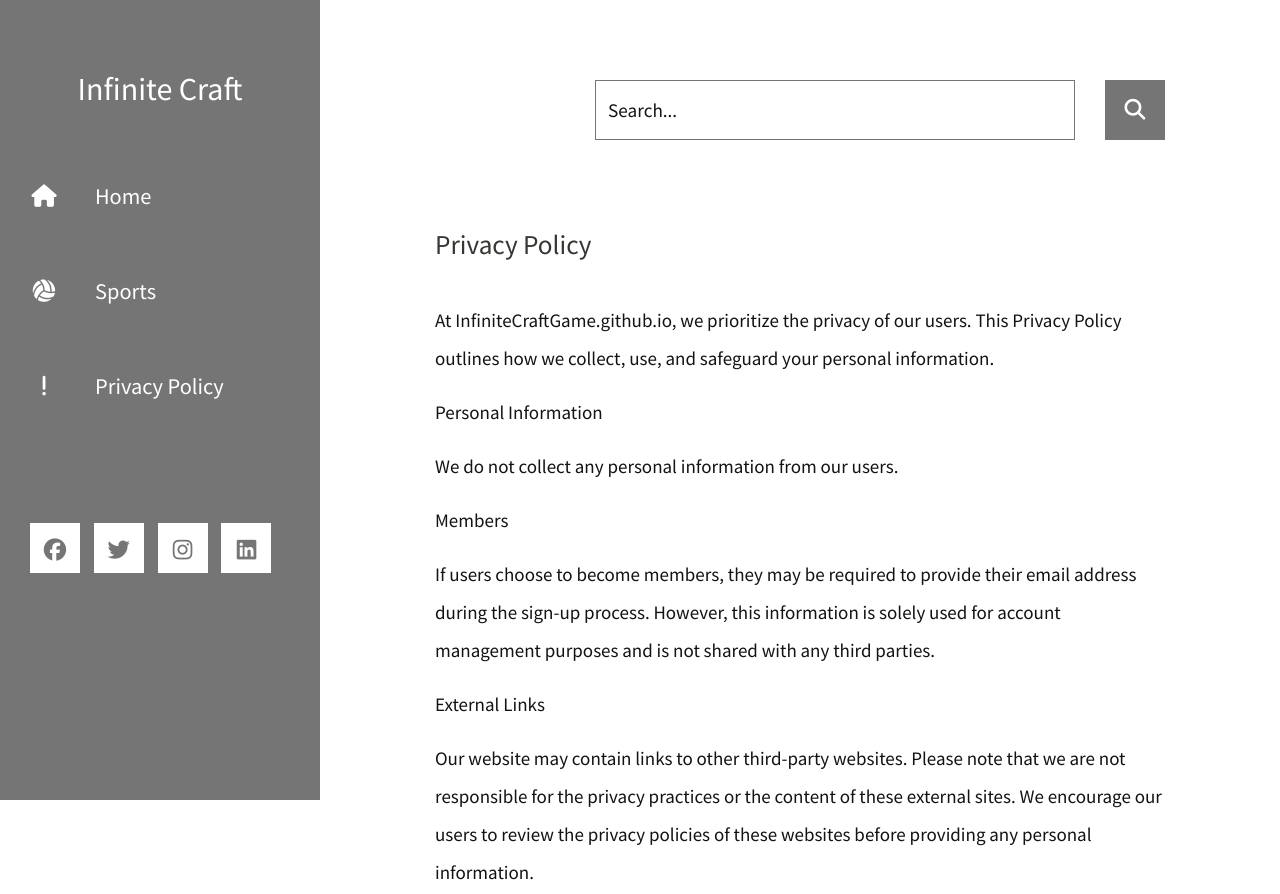
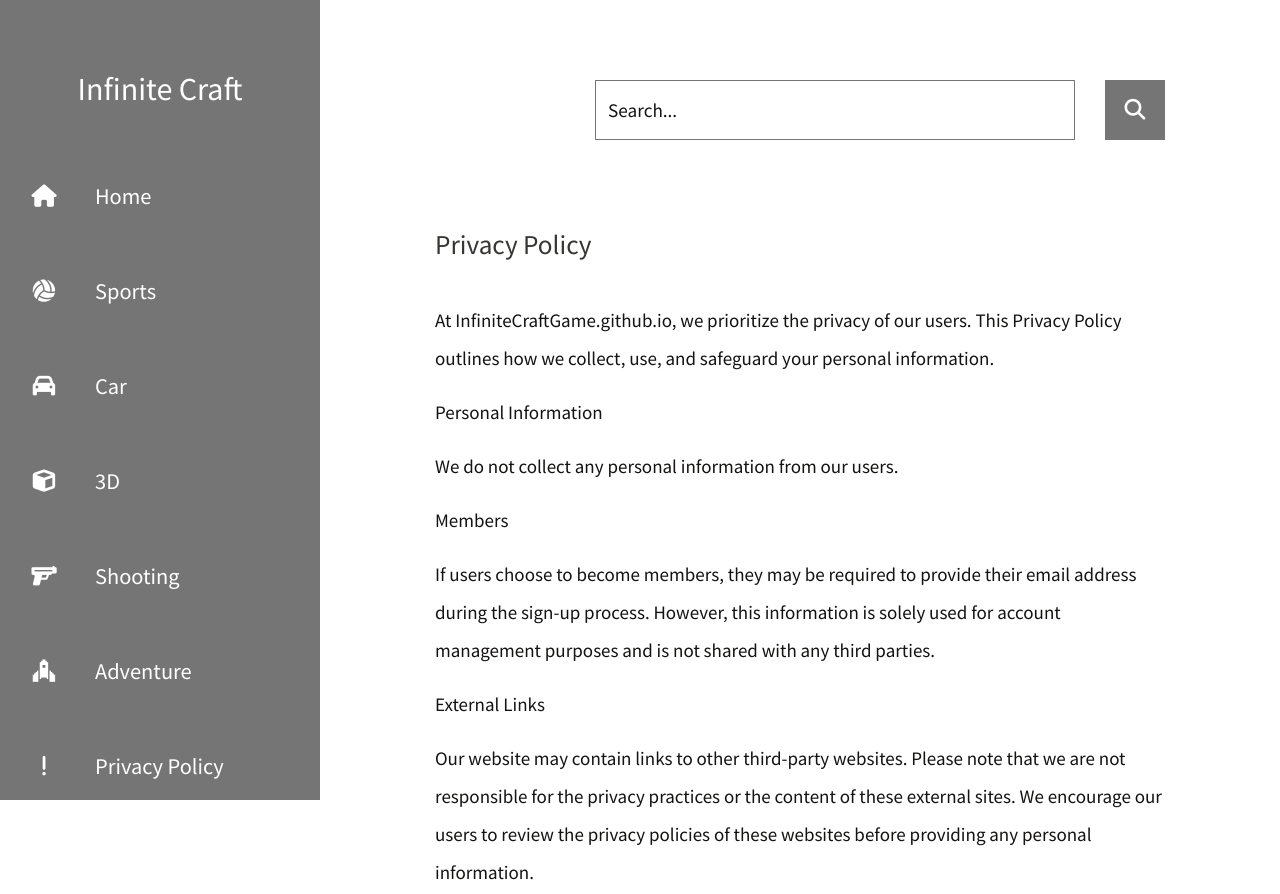
Before and after one commit to infinitecraftgame/privacy-policy, a plain HTML site: page index.html in a window 1280 px wide. Shown: the top 894 px of the page. Drawn offline with nearby package versions, Linux system fonts and the light colour scheme; a script that the page names is missing.

Commit message:
Update index.html

```diff
--- a/index.html
+++ b/index.html
@@ -640,6 +640,22 @@ a:hover figcaption { color: #056767; }
                         <i class="fa-solid fa-volleyball"></i>
                         Sports
                     </a></li>
+                    <li class="tm-nav-item"><a href="/car-games/" class="tm-nav-link">
+                        <i class="fa-solid fa-car"></i>
+                        Car
+                    </a></li>
+		    <li class="tm-nav-item"><a href="/3d-games/" class="tm-nav-link">
+                        <i class="fa-solid fa-cube"></i>
+                        3D
+                    </a></li>
+		    <li class="tm-nav-item"><a href="/shooting-games/" class="tm-nav-link">
+                        <i class="fa-solid fa-gun"></i>
+                        Shooting
+                    </a></li>
+		    <li class="tm-nav-item"><a href="/adventure-games/" class="tm-nav-link">
+                        <i class="fa-brands fa-space-awesome"></i>
+                        Adventure
+                    </a></li>
                     <li class="tm-nav-item"><a href="/privacy-policy/" class="tm-nav-link">
                         <i class="fas fa-exclamation"></i>
                         Privacy Policy
```
